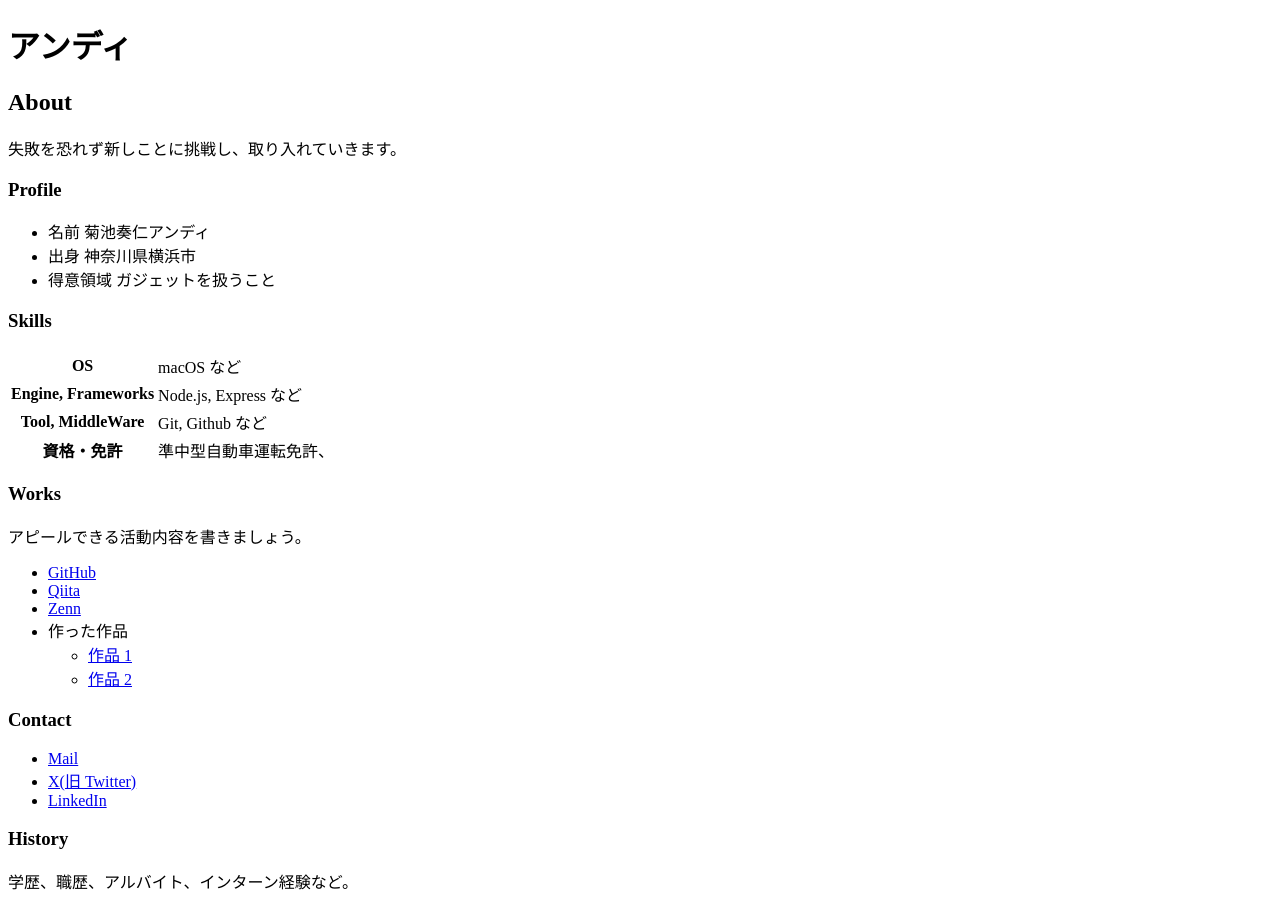
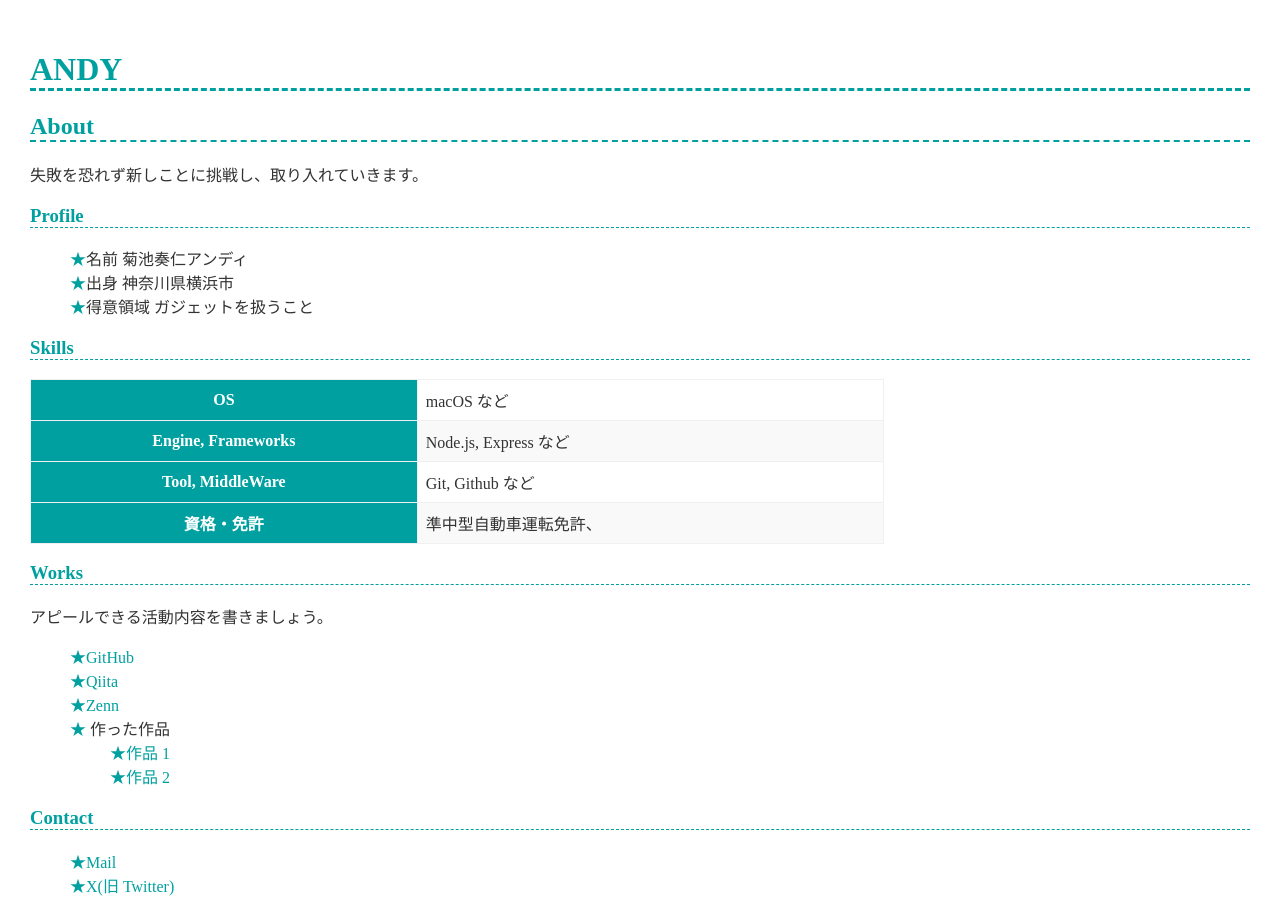
Before and after one commit to zourenandi679-pixel/zourenandi679-pixel.github.io, a plain HTML site: page index.html in a window 1280 px wide. Shown: the top 898 px of the page. Drawn offline with Linux system fonts and the light colour scheme.

Commit message:
Update index.html

```diff
--- a/index.html
+++ b/index.html
@@ -3,10 +3,11 @@
   <head>
     <meta charset="utf-8">
     <meta name="viewport" content="width=device-width, initial-scale=1">
-    <title>ハンドルネームのポートフォリオ</title>
+    <link href="style.css" rel="stylesheet">
+    <title>ANDYのポートフォリオ</title>
   </head>
   <body>
-    <h1>アンディ</h1>
+    <h1>ANDY</h1>
 
     <h2>About</h2>
     <p>
```
